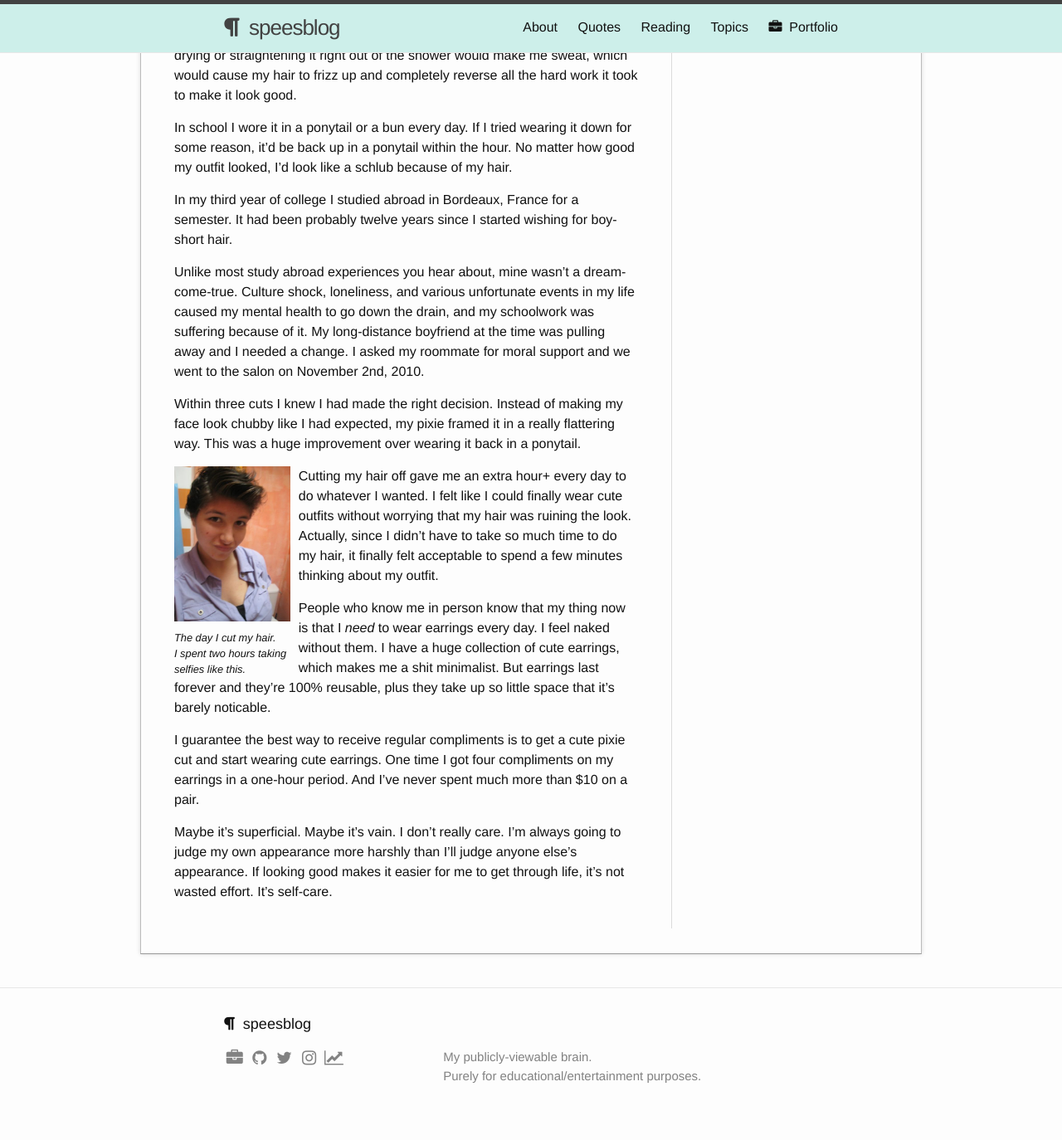
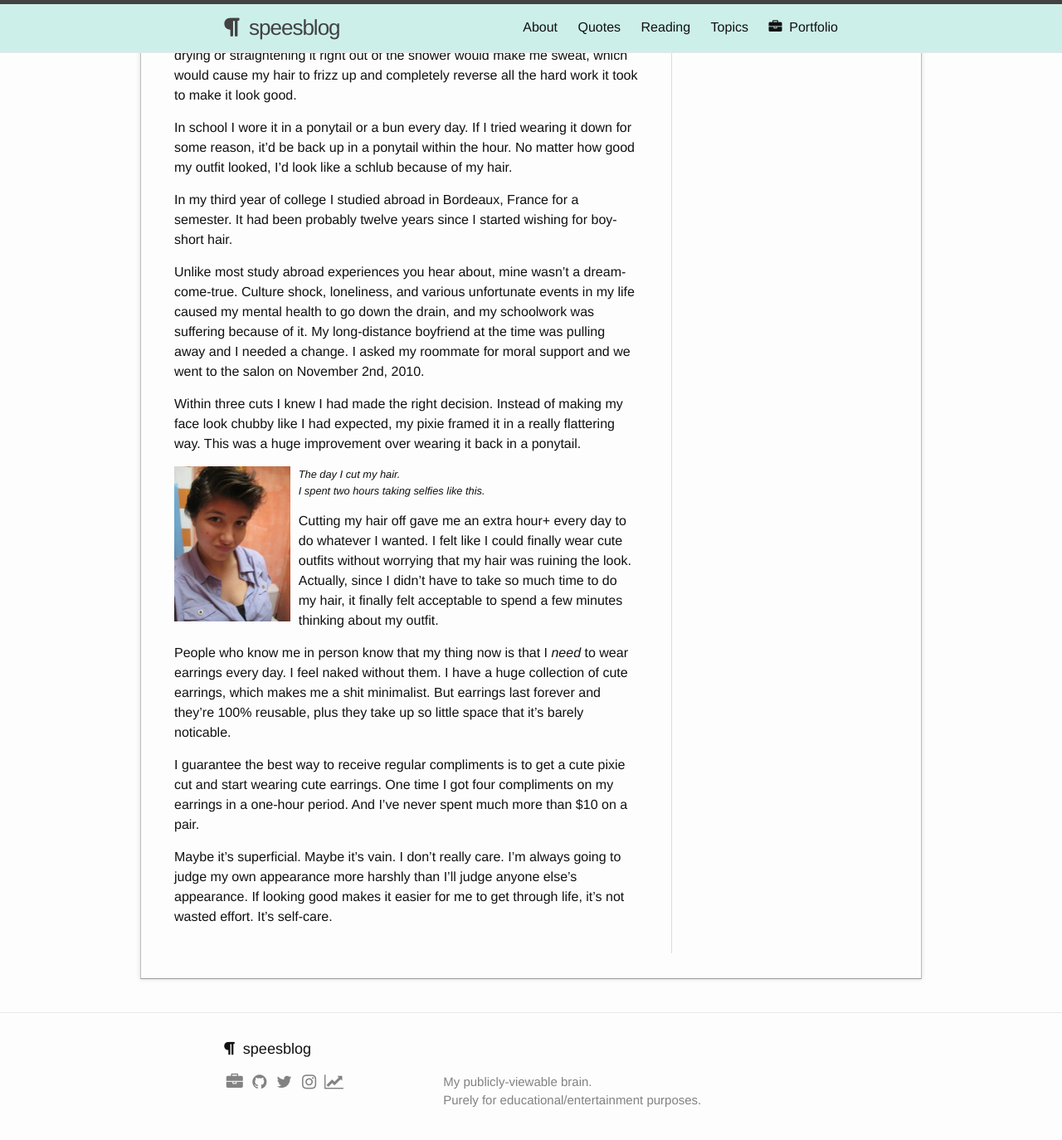
Before and after one commit to shelbyspees/speesblog, a Jekyll site: the page built from _posts/2015-03-14-the-best-decision.md, in a window 1280 px wide and 1400 px high, scrolled down 1324 px. Shown: the top 1374 px of the window at 83% size. Built offline with Jekyll 4.4.1, drawn with Linux system fonts in a browser that asks for light colours; nearby versions of some CDN libraries.

Commit message:
Fix wrapLeft images

```diff
--- a/_posts/2015-03-14-the-best-decision.md
+++ b/_posts/2015-03-14-the-best-decision.md
@@ -14,7 +14,7 @@
 
 My long, thick hair didn't cooperate no matter what I did. When I hit puberty, it decided to turn frizzy and wavy. If I tried blow-drying it, I'd look like this (but you know, significantly less confident. And with horrible skin):
 
-<img class="center" src="http://blog.lokikoki.pl/wp-content/uploads/2010/11/frizzy-h.jpg"/>
+<img class="center" style="width: 100%;" src="http://blog.lokikoki.pl/wp-content/uploads/2010/11/frizzy-h.jpg"/>
 
 In 11th grade I'd wake up at 4:45am every day to shower, blow dry, flat iron, get dressed, do makeup, and then leave for school at 6:30am. I have no idea how I took seven APs in high school and graduated with a 3.92 GPA while doing all of this. Plus I was concertmaster of two orchestras, like a crazy woman. (Okay, yeah, humblebrag.)
 
@@ -30,8 +30,8 @@
 
 Within three cuts I knew I had made the right decision. Instead of making my face look chubby like I had expected, my pixie framed it in a really flattering way. This was a huge improvement over wearing it back in a ponytail.
 
-<figure class="wrapLeft">
-	<img class="wide" style="padding-bottom: 10px; padding-right: 10px;" src="{{ site.url }}/assets/haircut-selfie.jpg"/>
+<figure>
+	<img class="wrapLeft" style="padding-bottom: 10px; padding-right: 10px; " src="{{ site.url }}/assets/haircut-selfie.jpg"/>
     <figcaption>The day I cut my hair.<br>I spent two hours taking selfies like this.</figcaption>
 </figure>
 
--- a/_sass/_base.scss
+++ b/_sass/_base.scss
@@ -142,11 +142,36 @@
 }
 
 .wrapLeft {
+    padding-right: 10px;
+    margin-bottom: 0px;
+    min-width: 0;
+    margin: 0px auto;
+}
+
+figure {
+  text-align: center;
+}
+
+@media only screen and (min-width: 800px) {
+  .wrapLeft {
     max-width: 25%;
     float: left;
     padding-right: 10px;
     margin-bottom: 0px;
+  }
+
+  figure {
+    text-align: left;
+  }
+
+  figcaption {
+    position: relative;
+    bottom: 0;
+    left: 0;
+    right: 0;
+  }
 }
+
 
 .wrapRight {
     max-width: 25%;
```
